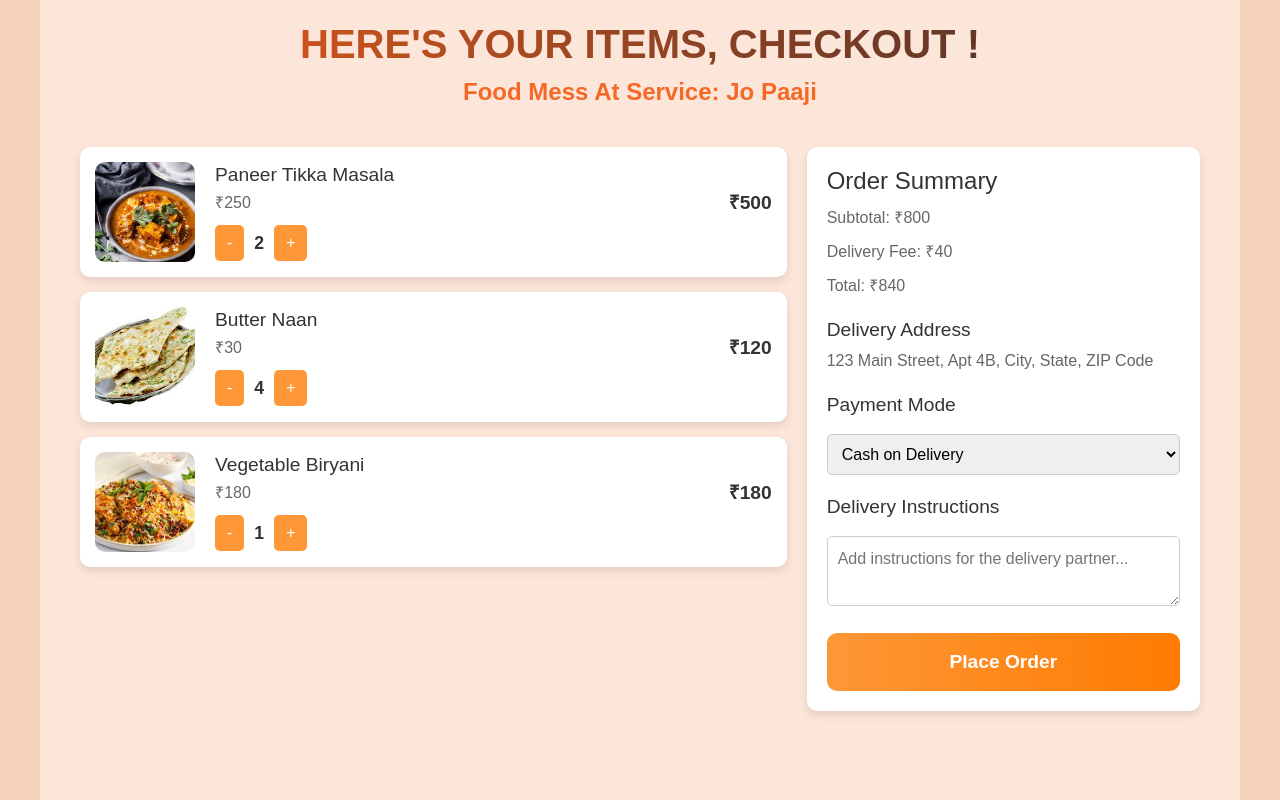
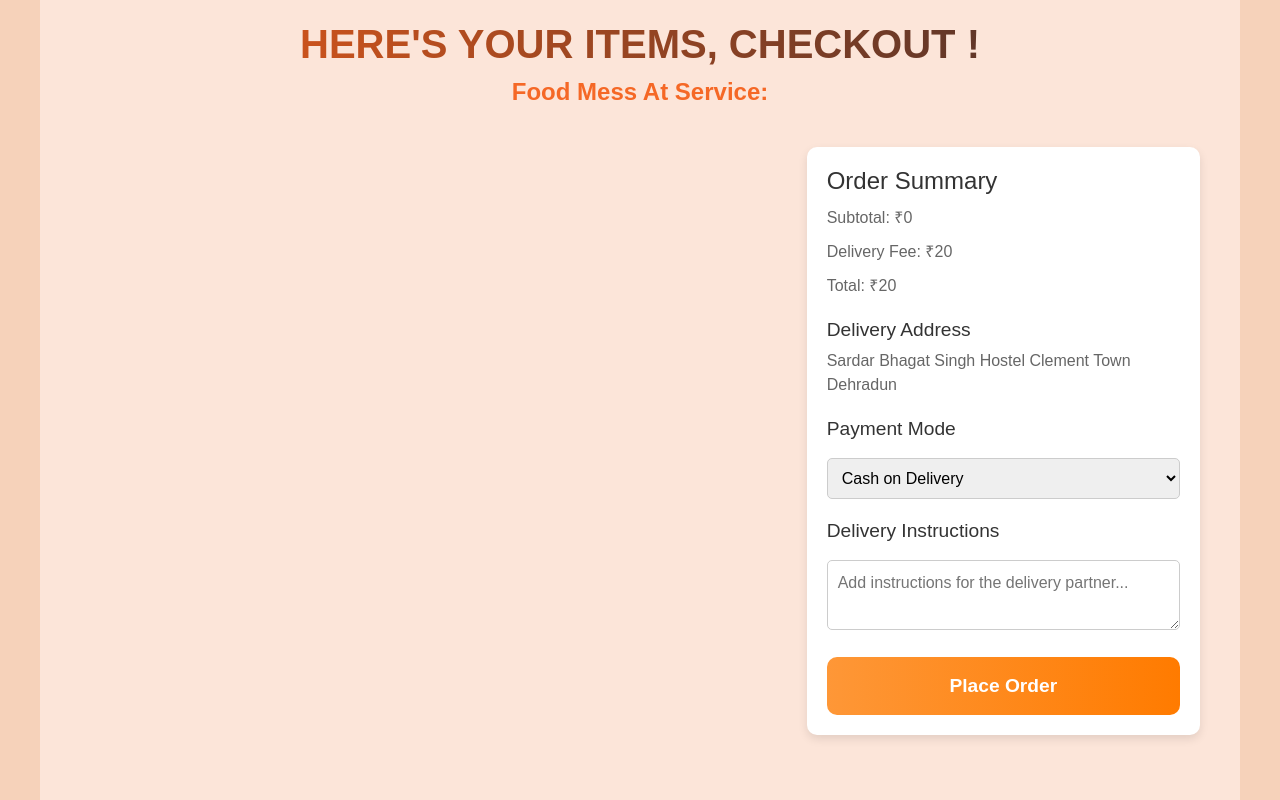
Before and after one commit to Harshitjasuja/WhatAMess, a React (Create React App) app: page /cart in a window 1280 px wide. Built offline with nearby package versions, Linux system fonts and the light colour scheme.

Commit message:
Update Cart.js

```diff
--- a/src/components/Cart.js
+++ b/src/components/Cart.js
@@ -1,64 +1,43 @@
-import React, { useState } from 'react';
-import "./Cart.css"; // Import CSS for the cart page
+import React from "react";
+import { useLocation } from "react-router-dom"; // Import useLocation
+import "./Cart.css";
 
 const Cart = () => {
-  // Mock data for cart items
-  const cartItems = [
-    {
-      id: 1,
-      name: "Paneer Tikka Masala",
-      price: 250,
-      quantity: 2,
-      image: "/images/paneerbutter.jpeg", // Directly from public/images
-    },
-    {
-      id: 2,
-      name: "Butter Naan",
-      price: 30,
-      quantity: 4,
-      image: "/images/naan.jpeg",
-    },
-    {
-      id: 3,
-      name: "Vegetable Biryani",
-      price: 180,
-      quantity: 1,
-      image: "/images/biryani.jpeg",
-    },
-  ];
+  const location = useLocation();
+  const { selectedItems, messName } = location.state || { selectedItems: [], messName: "" };
 
   // Calculate total price
-  const totalPrice = cartItems.reduce(
-    (total, item) => total + item.price * item.quantity,
+  const totalPrice = selectedItems.reduce(
+    (total, item) => total + parseInt(item.price.replace("₹", "")) * item.quantity,
     0
   );
 
   // State for payment mode
-  const [paymentMode, setPaymentMode] = useState("Cash on Delivery");
+  const [paymentMode, setPaymentMode] = React.useState("Cash on Delivery");
 
   // State for delivery instructions
-  const [deliveryInstructions, setDeliveryInstructions] = useState("");
+  const [deliveryInstructions, setDeliveryInstructions] = React.useState("");
 
   return (
     <div className="cart-page">
       <h1>Here's your items, Checkout !</h1>
-      <h2 className="mess-name">Food Mess At Service: Jo Paaji</h2> {/* Mess Name */}
+      <h2 className="mess-name">Food Mess At Service: {messName}</h2> {/* Mess Name */}
       <div className="cart-container">
         {/* Cart Items */}
         <div className="cart-items">
-          {cartItems.map((item) => (
+          {selectedItems.map((item) => (
             <div key={item.id} className="cart-item">
               <img src={item.image} alt={item.name} className="item-image" />
               <div className="item-details">
                 <h3>{item.name}</h3>
-                <p>₹{item.price}</p>
+                <p>{item.price}</p>
                 <div className="quantity-controls">
-                  <button>-</button>
-                  <span>{item.quantity}</span>
-                  <button>+</button>
+                  <span>Quantity: {item.quantity}</span>
                 </div>
               </div>
-              <p className="item-total">₹{item.price * item.quantity}</p>
+              <p className="item-total">
+                ₹{parseInt(item.price.replace("₹", "")) * item.quantity}
+              </p>
             </div>
           ))}
         </div>
@@ -68,14 +47,14 @@ const Cart = () => {
           <h2>Order Summary</h2>
           <div className="summary-details">
             <p>Subtotal: ₹{totalPrice}</p>
-            <p>Delivery Fee: ₹40</p>
-            <p>Total: ₹{totalPrice + 40}</p>
+            <p>Delivery Fee: ₹20</p>
+            <p>Total: ₹{totalPrice + 20}</p>
           </div>
 
           {/* Delivery Address */}
           <div className="delivery-address">
             <h3>Delivery Address</h3>
-            <p>123 Main Street, Apt 4B, City, State, ZIP Code</p>
+            <p>Sardar Bhagat Singh Hostel Clement Town Dehradun</p>
           </div>
 
           {/* Payment Mode Dropdown */}
```
